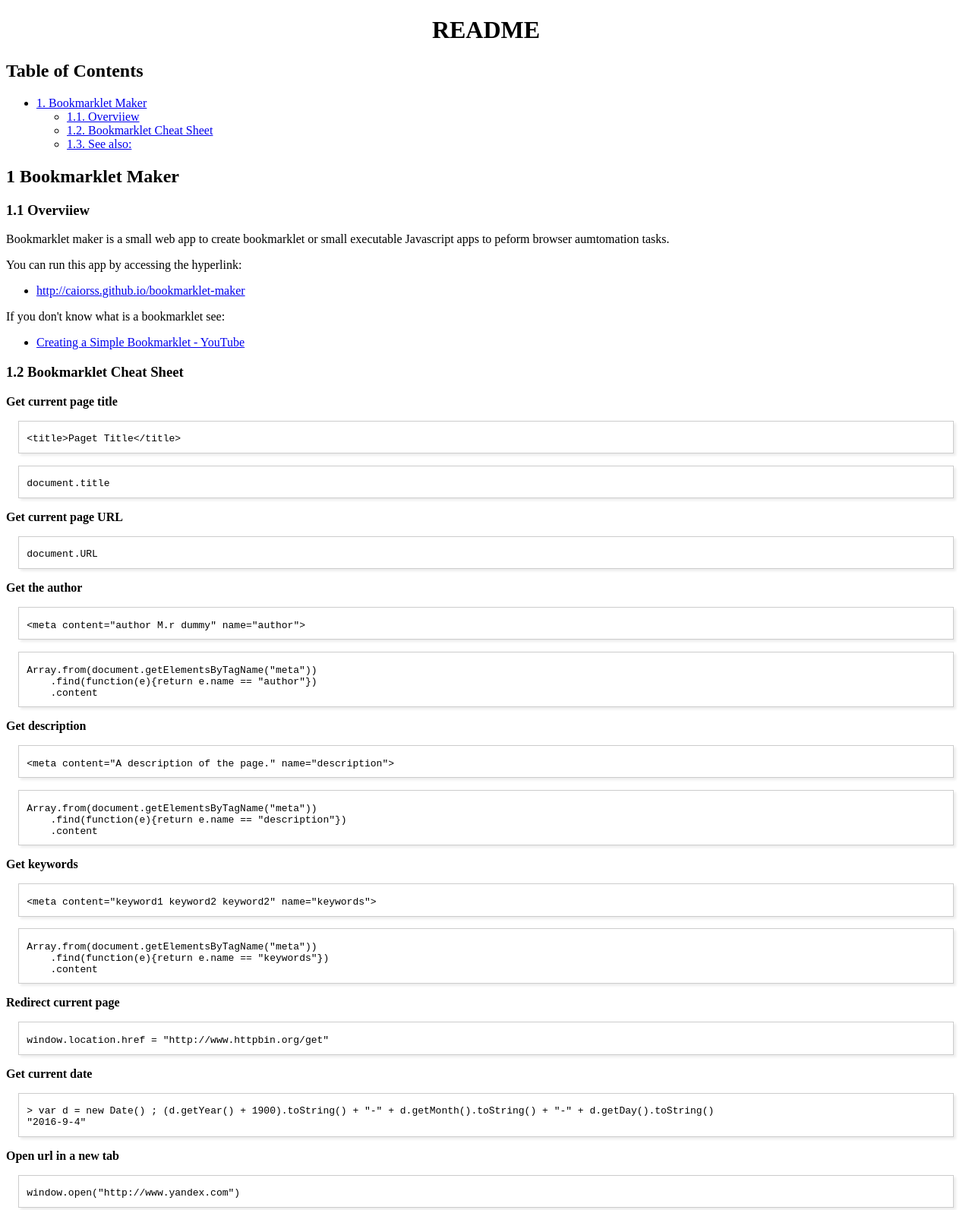
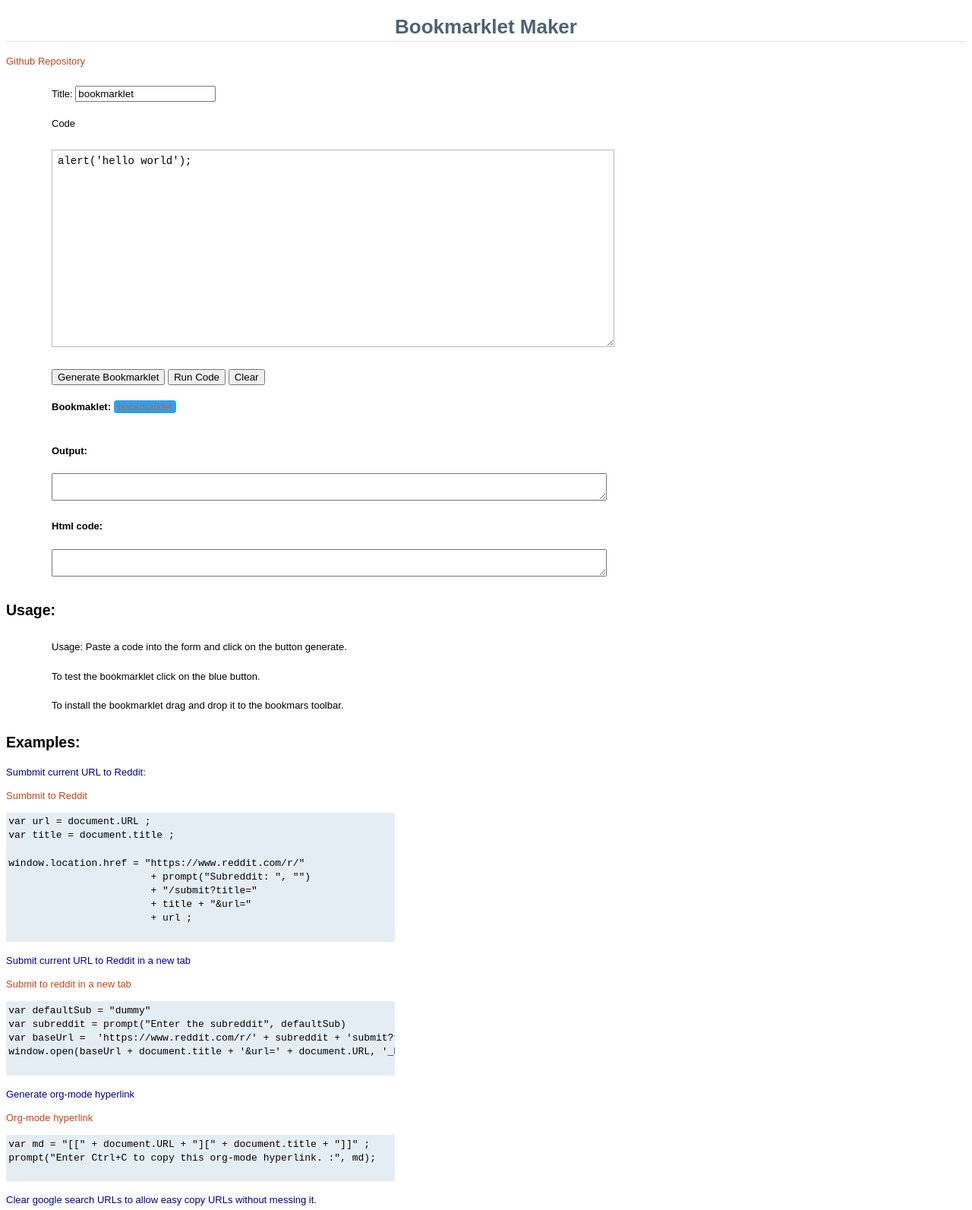
Before and after one commit to caiorss/bookmarklet-maker, a plain HTML site: page index.html in a window 1280 px wide. Shown: the top 1593 px of the page at 76% size. Drawn offline with Linux system fonts and the light colour scheme.

Commit message:
Update gh-pages

```diff
--- a/index.html
+++ b/index.html
@@ -1,351 +1,223 @@
-<?xml version="1.0" encoding="utf-8"?>
-<!DOCTYPE html PUBLIC "-//W3C//DTD XHTML 1.0 Strict//EN"
-"http://www.w3.org/TR/xhtml1/DTD/xhtml1-strict.dtd">
-<html xmlns="http://www.w3.org/1999/xhtml" lang="en" xml:lang="en">
+<!DOCTYPE html>
+<index>
   <head>
-<title>README</title>
-<!-- 2016-10-27 qui 20:19 -->
-<meta  http-equiv="Content-Type" content="text/html;charset=utf-8" />
-<meta  name="generator" content="Org-mode" />
-<meta  name="author" content="Caio Rodrigues Soares Silva" />
-<style type="text/css">
- <!--/*--><![CDATA[/*><!--*/
-  .title  { text-align: center; }
-  .todo   { font-family: monospace; color: red; }
-  .done   { color: green; }
-  .tag    { background-color: #eee; font-family: monospace;
-            padding: 2px; font-size: 80%; font-weight: normal; }
-  .timestamp { color: #bebebe; }
-  .timestamp-kwd { color: #5f9ea0; }
-  .right  { margin-left: auto; margin-right: 0px;  text-align: right; }
-  .left   { margin-left: 0px;  margin-right: auto; text-align: left; }
-  .center { margin-left: auto; margin-right: auto; text-align: center; }
-  .underline { text-decoration: underline; }
-  #postamble p, #preamble p { font-size: 90%; margin: .2em; }
-  p.verse { margin-left: 3%; }
+    <title>Bookmarklet Maker</title>
+    <meta name="keywords" content="bookmarklet, hack, javascript, automate, browse, app">
+    <meta http-equiv="Content-Type" content="text/html; charset=UTF-8">
+    <meta name="description" content="Bookmarklet creator tool.">
+    <meta name="author" content="Caio Rodrigues.">
+    <style>
+     /* body {background-color: powderblue;} */
+    html {
+      background-color: white;
+      width: 100%;
+      height: 100%;
+      }
+
+      a { text-decoration: none; }
+      a[href]:link { color: rgb(196,69,29); }
+      a[href]:visited { color: rgb(171,105,84); }
+      a[href]:hover { text-decoration:underline; }
+
+     h1   {
+          color: rgb(78,98,114);
+          font-weight: bold;
+          border-bottom: 1px solid #ddd;
+          text-align: center;
+     }
+
+     p    {color: darkblue;}
+
+     body {
+      font: 13px/1.4 sans-serif;
+     }
+
       pre {
-    border: 1px solid #ccc;
-    box-shadow: 3px 3px 3px #eee;
-    padding: 8pt;
-    font-family: monospace;
+        padding: 0.25em;
+
+        margin: 0.8em 0;
+        background: rgb(229,237,244);
         overflow: auto;
-    margin: 1.2em;
+        border-bottom: 0.25em solid white;
+        display: block;
+        width: 40%;
       }
-  pre.src {
-    position: relative;
-    overflow: visible;
-    padding-top: 1.2em;
+
+     #code-textarea {
+       font-size: 14px;
+       line-height: 20px;
+       height: 60px;
+       margin: 4px 0;
+       border: 1px solid #bbb;
+       padding: 4px 7px;
+       width:  725px;
+       height: 250px;
      }
-  pre.src:before {
-    display: none;
-    position: absolute;
-    background-color: white;
-    top: -10px;
-    right: 10px;
-    padding: 3px;
-    border: 1px solid black;
+
+     .output-textarea {
+       width: 725px;
      }
-  pre.src:hover:before { display: inline;}
-  pre.src-sh:before    { content: 'sh'; }
-  pre.src-bash:before  { content: 'sh'; }
-  pre.src-emacs-lisp:before { content: 'Emacs Lisp'; }
-  pre.src-R:before     { content: 'R'; }
-  pre.src-perl:before  { content: 'Perl'; }
-  pre.src-java:before  { content: 'Java'; }
-  pre.src-sql:before   { content: 'SQL'; }
 
-  table { border-collapse:collapse; }
-  caption.t-above { caption-side: top; }
-  caption.t-bottom { caption-side: bottom; }
-  td, th { vertical-align:top;  }
-  th.right  { text-align: center;  }
-  th.left   { text-align: center;   }
-  th.center { text-align: center; }
-  td.right  { text-align: right;  }
-  td.left   { text-align: left;   }
-  td.center { text-align: center; }
-  dt { font-weight: bold; }
-  .footpara:nth-child(2) { display: inline; }
-  .footpara { display: block; }
-  .footdef  { margin-bottom: 1em; }
-  .figure { padding: 1em; }
-  .figure p { text-align: center; }
-  .inlinetask {
-    padding: 10px;
-    border: 2px solid gray;
-    margin: 10px;
-    background: #ffffcc;
+     a.bookmarklet, a.button {
+       /* display: -moz-inline-box; */
+       /* display: inline-block; */
+       padding: 1px 6px;
+       color: #fff;
+       background: #32a0eb;
+       -webkit-border-radius: 4px;
+       -moz-border-radius: 4px;
+       border-radius: 4px;
+
      }
-  #org-div-home-and-up
-   { text-align: right; font-size: 70%; white-space: nowrap; }
-  textarea { overflow-x: auto; }
-  .linenr { font-size: smaller }
-  .code-highlighted { background-color: #ffff00; }
-  .org-info-js_info-navigation { border-style: none; }
-  #org-info-js_console-label
-    { font-size: 10px; font-weight: bold; white-space: nowrap; }
-  .org-info-js_search-highlight
-    { background-color: #ffff00; color: #000000; font-weight: bold; }
-  /*]]>*/-->
-</style>
-<script type="text/javascript">
-/*
-@licstart  The following is the entire license notice for the
-JavaScript code in this tag.
 
-Copyright (C) 2012-2013 Free Software Foundation, Inc.
+     #nodisc-ul {
+       list-style-type: none;
+     }
 
-The JavaScript code in this tag is free software: you can
-redistribute it and/or modify it under the terms of the GNU
-General Public License (GNU GPL) as published by the Free Software
-Foundation, either version 3 of the License, or (at your option)
-any later version.  The code is distributed WITHOUT ANY WARRANTY;
-without even the implied warranty of MERCHANTABILITY or FITNESS
-FOR A PARTICULAR PURPOSE.  See the GNU GPL for more details.
-
-As additional permission under GNU GPL version 3 section 7, you
-may distribute non-source (e.g., minimized or compacted) forms of
-that code without the copy of the GNU GPL normally required by
-section 4, provided you include this license notice and a URL
-through which recipients can access the Corresponding Source.
-
-
-@licend  The above is the entire license notice
-for the JavaScript code in this tag.
-*/
-<!--/*--><![CDATA[/*><!--*/
- function CodeHighlightOn(elem, id)
- {
-   var target = document.getElementById(id);
-   if(null != target) {
-     elem.cacheClassElem = elem.className;
-     elem.cacheClassTarget = target.className;
-     target.className = "code-highlighted";
-     elem.className   = "code-highlighted";
+     li {
+       display: block;
+       padding: 10px 20px;
      }
- }
- function CodeHighlightOff(elem, id)
- {
-   var target = document.getElementById(id);
-   if(elem.cacheClassElem)
-     elem.className = elem.cacheClassElem;
-   if(elem.cacheClassTarget)
-     target.className = elem.cacheClassTarget;
- }
-/*]]>*///-->
-</script>
-</head>
-<body>
-<div id="content">
-<h1 class="title">README</h1>
-<div id="table-of-contents">
-<h2>Table of Contents</h2>
-<div id="text-table-of-contents">
-<ul>
-<li><a href="#sec-1">1. Bookmarklet Maker</a>
-<ul>
-<li><a href="#sec-1-1">1.1. Overviiew</a></li>
-<li><a href="#sec-1-2">1.2. Bookmarklet Cheat Sheet</a></li>
-<li><a href="#sec-1-3">1.3. See also:</a></li>
-</ul>
-</li>
-</ul>
-</div>
-</div>
-<div id="outline-container-sec-1" class="outline-2">
-<h2 id="sec-1"><span class="section-number-2">1</span> Bookmarklet Maker</h2>
-<div class="outline-text-2" id="text-1">
-</div><div id="outline-container-sec-1-1" class="outline-3">
-<h3 id="sec-1-1"><span class="section-number-3">1.1</span> Overviiew</h3>
-<div class="outline-text-3" id="text-1-1">
-<p>
-Bookmarklet maker is a small web app to create bookmarklet or small
-executable Javascript apps to peform browser aumtomation tasks.
-</p>
-
-<p>
-You can run this app by accessing the hyperlink:
-</p>
-
-<ul class="org-ul">
-<li><a href="http://caiorss.github.io/bookmarklet-maker">http://caiorss.github.io/bookmarklet-maker</a>
-</li>
-</ul>
-
-<p>
-If you don't know what is a bookmarklet see:
-</p>
-
-<ul class="org-ul">
-<li><a href="https://www.youtube.com/watch?v=K_A3Y3eqnzE">Creating a Simple Bookmarklet - YouTube</a>
-</li>
-</ul>
-</div>
-</div>
-
-
-<div id="outline-container-sec-1-2" class="outline-3">
-<h3 id="sec-1-2"><span class="section-number-3">1.2</span> Bookmarklet Cheat Sheet</h3>
-<div class="outline-text-3" id="text-1-2">
-<p>
-<b>Get current page title</b>
-</p>
-
-<div class="org-src-container">
-
-<pre class="src src-html">&lt;<span class="org-function-name">title</span>&gt;<span class="org-underline"><span class="org-bold">Paget Title</span></span>&lt;/<span class="org-function-name">title</span>&gt;
-</pre>
-</div>
-
-<div class="org-src-container">
-
-<pre class="src src-js">document.title
-</pre>
-</div>
-
-<p>
-<b>Get current page URL</b>
-</p>
-
-<div class="org-src-container">
-
-<pre class="src src-js">document.URL
-</pre>
-</div>
-
-<p>
-<b>Get the author</b>
-</p>
-
-<div class="org-src-container">
-
-<pre class="src src-html">&lt;<span class="org-function-name">meta</span> <span class="org-variable-name">content</span>=<span class="org-string">"author M.r dummy"</span> <span class="org-variable-name">name</span>=<span class="org-string">"author"</span>&gt;
-</pre>
-</div>
-
-<div class="org-src-container">
-
-<pre class="src src-js">Array.from(document.getElementsByTagName(<span class="org-string">"meta"</span>))
-    .find(<span class="org-keyword">function</span>(<span class="org-variable-name">e</span>){<span class="org-keyword">return</span> e.name == <span class="org-string">"author"</span>})
-    .content
-</pre>
-</div>
-
-<p>
-<b>Get description</b>
-</p>
-
-<div class="org-src-container">
-
-<pre class="src src-html">&lt;<span class="org-function-name">meta</span> <span class="org-variable-name">content</span>=<span class="org-string">"A description of the page."</span> <span class="org-variable-name">name</span>=<span class="org-string">"description"</span>&gt;
-</pre>
-</div>
-
-<div class="org-src-container">
-
-<pre class="src src-js">Array.from(document.getElementsByTagName(<span class="org-string">"meta"</span>))
-    .find(<span class="org-keyword">function</span>(<span class="org-variable-name">e</span>){<span class="org-keyword">return</span> e.name == <span class="org-string">"description"</span>})
-    .content
-</pre>
-</div>
-
-<p>
-<b>Get keywords</b>
-</p>
-
-<div class="org-src-container">
-
-<pre class="src src-html">&lt;<span class="org-function-name">meta</span> <span class="org-variable-name">content</span>=<span class="org-string">"keyword1 keyword2 keyword2"</span> <span class="org-variable-name">name</span>=<span class="org-string">"keywords"</span>&gt;
-</pre>
-</div>
-
-<div class="org-src-container">
-
-<pre class="src src-js">Array.from(document.getElementsByTagName(<span class="org-string">"meta"</span>))
-    .find(<span class="org-keyword">function</span>(<span class="org-variable-name">e</span>){<span class="org-keyword">return</span> e.name == <span class="org-string">"keywords"</span>})
-    .content
-</pre>
-</div>
-
-<p>
-<b>Redirect current page</b>
-</p>
-
-<div class="org-src-container">
-
-<pre class="src src-js">window.location.href = <span class="org-string">"http://www.httpbin.org/get"</span>
-</pre>
-</div>
-
-
-<p>
-<b>Get current date</b>
-</p>
-
-<div class="org-src-container">
-
-<pre class="src src-js">&gt; <span class="org-keyword">var</span> <span class="org-variable-name">d</span> = <span class="org-keyword">new</span> <span class="org-type">Date</span>() ; (d.getYear() + 1900).toString() + <span class="org-string">"-"</span> + d.getMonth().toString() + <span class="org-string">"-"</span> + d.getDay().toString()
-<span class="org-string">"2016-9-4"</span>
-</pre>
-</div>
-
-
-<p>
-<b>Open url in a new tab</b>
-</p>
-
-<div class="org-src-container">
-
-<pre class="src src-js">window.open(<span class="org-string">"http://www.yandex.com"</span>)
-</pre>
-</div>
-
-<p>
-<b>Display a prompt</b>
-</p>
-
-<ul class="org-ul">
-<li>The promopt function is useful to read user input and allow user to
-copy some data.
-</li>
-</ul>
-
-<div class="org-src-container">
-
-<pre class="src src-js">prompt(<span class="org-string">"Window title"</span>, <span class="org-string">"Content"</span>)
-</pre>
-</div>
-</div>
-</div>
 
 
 
+    </style>
+    <script>
 
-<div id="outline-container-sec-1-3" class="outline-3">
-<h3 id="sec-1-3"><span class="section-number-3">1.3</span> See also:</h3>
-<div class="outline-text-3" id="text-1-3">
-<ul class="org-ul">
-<li><a href="https://www.reddit.com/r/bookmarklets/">https://www.reddit.com/r/bookmarklets/</a>
+     function cleanCode(code){
+       return code.trim()
+     }
+
+     function generateBookmarklet (){
+       var title = document.getElementById("title-input").value ;
+       var code  = document.getElementById("code-textarea").value;
+       var link  = document.getElementById("bookmarklet-a");
+       var codeOutput = document.getElementById("output-textarea");
+       var htmlOuput  = document.getElementById("htmlOuput-textarea");
+
+       var output = "javascript:" +  encodeURIComponent("(function(){" + cleanCode(code) +  "})();");
+
+       link.text = title;
+       link.href = output;
+       codeOutput.value = output;
+
+       htmlOuput.value = "<a href=\"" + output + "\">" + title + "</a>"
+
+     }
+
+     function runCode (){
+       var code  = document.getElementById("code-textarea").value;
+       eval(code);
+     }
+
+     function clearCode(){
+       document.getElementById("title-input").value = "bookmarklet";
+       document.getElementById("code-textarea").value = "";
+     }
+
+    </script>
+
+  </head>
+  <body>
+    <div id="top.div">
+      <h1>Bookmarklet Maker</h1>
+      <a href="https://github.com/caiorss/bookmarklet-maker">Github Repository</a>
+    </div>
+
+    <div id="main.div">
+      <ul id="nodisc-ul">
+        <li>
+          <label>Title:</label>
+          <input id="title-input" value="bookmarklet"></input>
         </li>
+        <li> <label>Code</label></li>
+        <li> <textarea id="code-textarea">alert('hello world');</textarea> </li>
+        <li>
+          <button onclick="generateBookmarklet();">Generate Bookmarklet</button>
+          <button onclick="runCode();">Run Code</button>
+          <button onclick="clearCode();">Clear</button>
 
-<li><a href="http://www.hongkiat.com/blog/100-useful-bookmarklets-for-better-productivity-ultimate-list/">100+ Useful Bookmarklets For Better Productivity | Ultimate List - Hongkiat</a>
         </li>
+        <li><b>Bookmaklet: </b><a id="bookmarklet-a" class="bookmarklet" href="">bookmarklet</a></li>
+        <li></li>
 
-<li><a href="http://www.howtogeek.com/189358/beginner-geek-how-to-use-bookmarklets-on-any-device/">Beginner Geek: How to Use Bookmarklets on Any Device</a>
-</li>
+        <li><b>Output:</b></li>
+        <li><textarea id="output-textarea" class="output-textarea"></textarea></li>
 
-<li><a href="http://lifehacker.com/395697/top-10-useful-bookmarklets">Top 10 Useful Bookmarklets</a>
-</li>
+        <li><b>Html code:</b></li>
+        <li><textarea id="htmlOuput-textarea" class="output-textarea"></textarea></li>
+
       </ul>
     </div>
+
+    <div>
+      <h2>Usage:</h2>
+      <ul>
+        <li>Usage: Paste a code into the form and click on the button generate.</li>
+        <li>To test the bookmarklet click on the blue button.</li>
+        <li>To install the bookmarklet drag and drop it to the bookmars toolbar.</li>
+      </ul>
     </div>
+
+    <div>
+      <h2>Examples:</h2>
+
+
+      <p>Sumbmit current URL to Reddit:</p>
+      <p><a href="javascript:(function()%7Bvar%20url%20%3D%20document.URL%20%3B%0Avar%20title%20%3D%20document.title%20%3B%0Awindow.location.href%20%3D%20%22https%3A%2F%2Fwww.reddit.com%2Fr%2F%22%0A%20%20%20%20%20%20%20%20%20%20%20%20%20%20%20%20%20%20%20%20%20%20%20%20%2B%20prompt(%22Subreddit%3A%20%22%2C%20%22%22)%0A%20%20%20%20%20%20%20%20%20%20%20%20%20%20%20%20%20%20%20%20%20%20%20%20%2B%20%22%2Fsubmit%3Ftitle%3D%22%0A%20%20%20%20%20%20%20%20%20%20%20%20%20%20%20%20%20%20%20%20%20%20%20%20%2B%20title%20%2B%20%22%26url%3D%22%0A%20%20%20%20%20%20%20%20%20%20%20%20%20%20%20%20%20%20%20%20%20%20%20%20%2B%20url%20%3B%7D)()%3B">Sumbmit to Reddit</a></p>
+
+      <pre>
+var url = document.URL ;
+var title = document.title ;
+
+window.location.href = "https://www.reddit.com/r/"
+                        + prompt("Subreddit: ", "")
+                        + "/submit?title="
+                        + title + "&url="
+                        + url ;
+      </pre>
+
+      <p>Submit current URL to Reddit in a new tab</p>
+      <p><a href="javascript:(function()%7Bvar%20defaultSub%20%3D%20%22%22%0Avar%20subreddit%20%3D%20prompt(%22Enter%20the%20subreddit%22%2C%20defaultSub)%0Avar%20baseUrl%20%3D%20%20'https%3A%2F%2Fwww.reddit.com%2Fr%2F'%20%2B%20subreddit%20%2B%20'submit%3Ftitle%3D'%3B%0Awindow.open(baseUrl%20%2B%20document.title%20%2B%20'%26url%3D'%20%2B%20document.URL%2C%20'_blank')%7D)()%3B">Submit to reddit in a new tab</a></p>
+
+      <pre>
+var defaultSub = "dummy"
+var subreddit = prompt("Enter the subreddit", defaultSub)
+var baseUrl =  'https://www.reddit.com/r/' + subreddit + 'submit?title=';
+window.open(baseUrl + document.title + '&url=' + document.URL, '_blank')
+      </pre>
+
+      <p>Generate org-mode hyperlink</p>
+      <p><a href="javascript:(function()%7Bvar%20md%20%3D%20%22%5B%5B%22%20%2B%20document.URL%20%2B%20%22%5D%5B%22%20%2B%20document.title%20%2B%20%22%5D%5D%22%20%3B%0Aprompt(%22Enter%20Ctrl%2BC%20to%20copy%20this%20org-mode%20hyperlink.%20%3A%22%2C%20md)%3B%7D)()%3B">Org-mode hyperlink</a></p>
+
+      <pre>
+var md = "[[" + document.URL + "][" + document.title + "]]" ;
+prompt("Enter Ctrl+C to copy this org-mode hyperlink. :", md);
+      </pre>
+
+      <p>Clear google search URLs to allow easy copy URLs without messing it.</p>
+      <p><a href="javascript:(function()%7Bvar%20%24s%20%3D%20function%20(selector)%7B%0A%20%20%20%20return%20Array.from(document.querySelectorAll(selector))%3B%0A%7D%3B%0A%24s(%22.rc%20a%22).forEach(e%20%3D%3E%20e.onmousedown%20%3D%20null)%3B%7D)()%3B">Clear google URL</a></p>
+      <pre>
+var $s = function (selector){
+    return Array.from(document.querySelectorAll(selector));
+};
+
+$s(".rc a").forEach(e => e.onmousedown = null);
+      </pre>
+
+
+
+      <p>Inject css style sheet from a given URL into current page.</p>
+      <p><a href="javascript:(function()%7Bvar%20link%20%3D%20document.createElement(%22link%22)%3B%0Alink.href%20%3D%20prompt(%22css%20url%22%2C%20%22%22)%3B%0Alink.type%20%3D%20%22text%2Fcss%22%3B%0Alink.rel%20%3D%20%22stylesheet%22%3B%0Adocument.getElementsByTagName(%22head%22)%5B0%5D.appendChild(link)%3B%7D)()%3B">inject css</a></p>
+      <pre>
+var link = document.createElement("link");
+link.href = prompt("css url", "");
+link.type = "text/css";
+link.rel = "stylesheet";
+document.getElementsByTagName("head")[0].appendChild(link);
+      </pre>
+
     </div>
-</div>
-<div id="postamble" class="status">
-<p class="author">Author: Caio Rodrigues Soares Silva</p>
-<p class="date">Created: 2016-10-27 qui 20:19</p>
-<p class="creator"><a href="http://www.gnu.org/software/emacs/">Emacs</a> 25.1.1 (<a href="http://orgmode.org">Org</a> mode 8.2.10)</p>
-<p class="validation"><a href="http://validator.w3.org/check?uri=referer">Validate</a></p>
-</div>
+
   </body>
-</html>
+</index>
```
Lines whose indentation alone changed are shown as unchanged.
